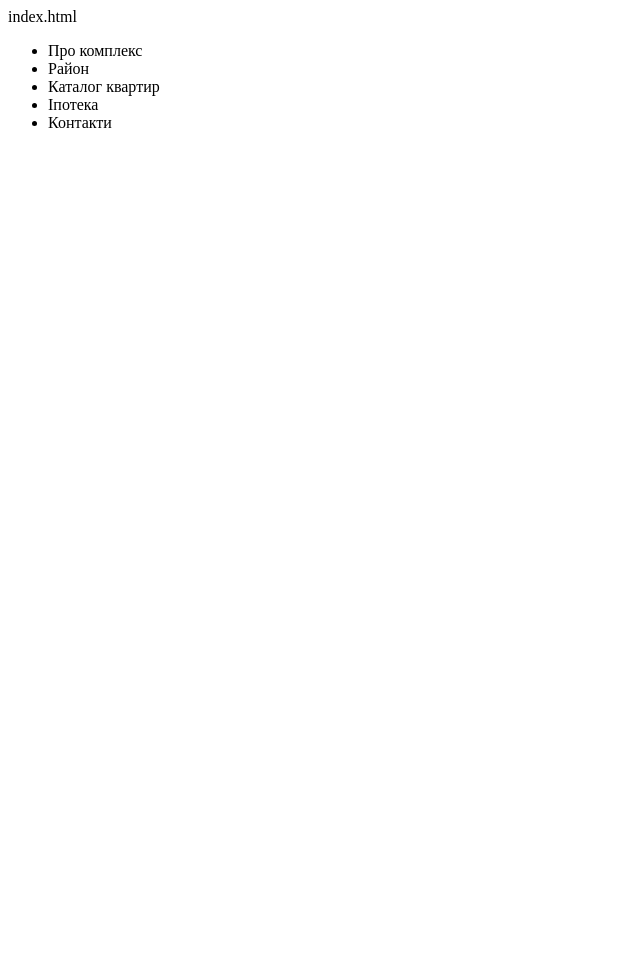
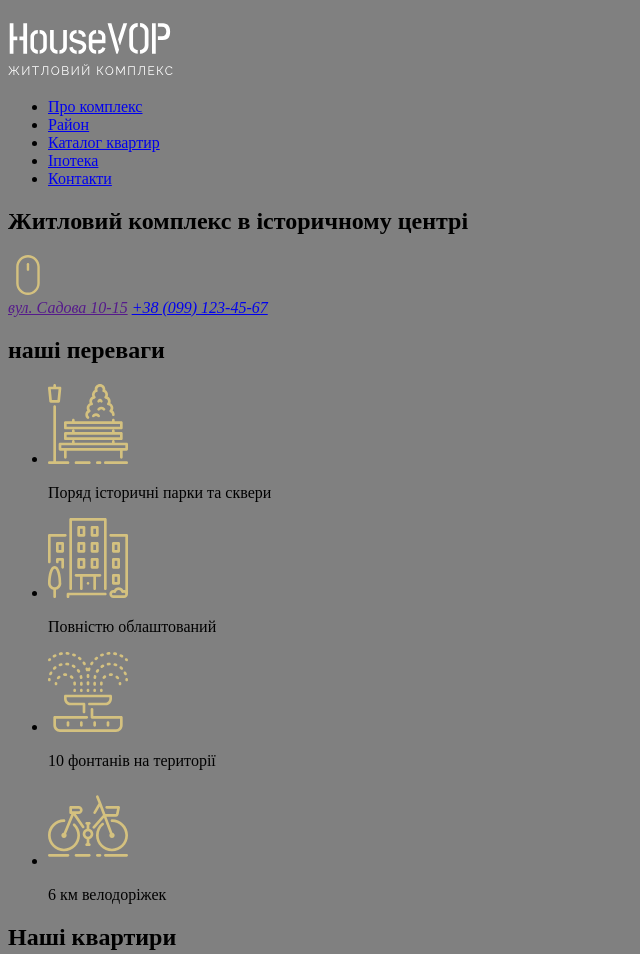
Before and after one commit to BohdanBilyk/repository-traning, a plain HTML site: page index.html in a window 1280 px wide. Shown: the top 954 px of the page, without its empty margins (0-640 px from the left). Before the commit the page ends 800 px from the top, so only its background shows below. Drawn offline with Linux system fonts and the light colour scheme.

Commit message:
валідація 1 пройдена

```diff
--- a/index.html
+++ b/index.html
@@ -1,26 +1,83 @@
-index.html
 <!DOCTYPE html>
-<html lang="en">
+<html lang="uk">
 <head>
     <meta charset="UTF-8">
     <meta http-equiv="X-UA-Compatible" content="IE=edge">
     <meta name="viewport" content="width=device-width, initial-scale=1.0">
-    <title>Document</title>
+    <title>Training</title>
 </head>
-<body>
+<body style="background:gray;">
     <header>
-    <img src="" alt="">
-    <ul>
-<li>Про комплекс</li>
-<li>Район</li>
-<li>Каталог квартир</li>
-<li>Іпотека</li>
-<li>Контакти</li>
-    </ul>
+        <a href="./index.html">
+    <img src="./img/first-screen__logo.svg" width="165" height="70" alt="Житловий комплекс HouseVop">
+        </a>
+    <nav>
+        <ul>
+            <li>
+                <a href="#">Про комплекс</a>
+            </li>
+            <li>
+                <a href="#">Район</a>
+            </li>
+            <li>
+                <a href="#">Каталог квартир</a>
+            </li>
+            <li
+            ><a href="#">Іпотека</a>
+            </li>
+            <li>
+                <a href="#">Контакти</a>
+            </li>
+                </ul>
 
+    </nav>
+ </header>
+    <main>
+<section>
+    <h1>Житловий комплекс в історичному центрі</h1>
+    <a href="#benefits">
+        <img src="./img/mouse.svg" alt="перейти до наступної секції">
+    </a>
+<address>
+    <a href="">вул. Садова 10-15</a>
+    <a href="tel:+38(099)123-45-67">+38 (099) 123-45-67</a>
+</address>
+</section>
+<section id="benefits">
+    <h2>наші переваги</h2>
+<ul>
+    <li>
+    <img src="./img/bench.svg" alt=""><span></span>
+    <p>Поряд історичні парки та сквери</p>
+</li>
+<li>
+    <img src="./img/building.svg" alt=""><span></span>
+    <p>Повністю облаштований</p>
+</li>
+<li>
+    <img src="./img/fountain.svg" alt=""><span></span>
+    <p>10 фонтанів на території</p>
+</li>
+<li>
+    <img src="./img/bicycle.svg" alt=""><span></span>
+    <p>6 км велодоріжек</p>
+</li>
+</ul>
+</section>
+<section>
+<h2>Наші квартири</h2>
+<ul>
+    <li>
+        <img src="./img/Card1.jpg" alt=""></li>
+    <li>
+        <img src="./img/Card2.jpg" alt=""></li>
+    <li>
+        <img src="./img/Card3.jpg" alt=""><li>
+    <li>
+        <img src="./img/Rectangle.jpg" alt=""></li>
+</ul>
+</section>
 
-    </header>
-    <main>
 
 
 
```
Also changed, not shown: img/Card1.jpg (added), img/Card2.jpg (added), img/Card3.jpg (added), img/Rectangle.jpg (added), img/bench.svg (added), img/bicycle.svg (added), img/building.svg (added), img/first-screen__logo.svg (added), img/fountain.svg (added), img/mouse.svg (added), 2 other files.
